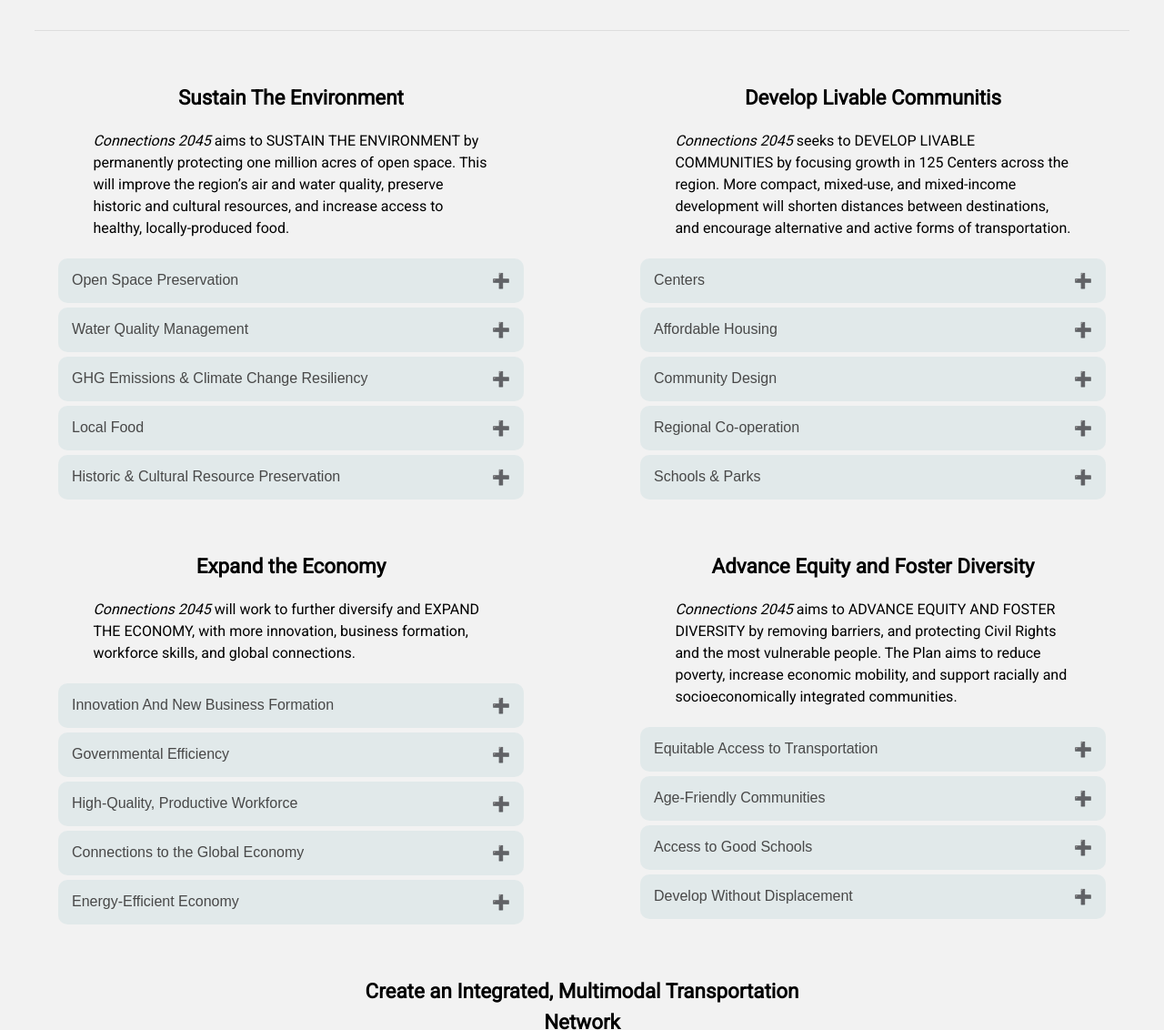
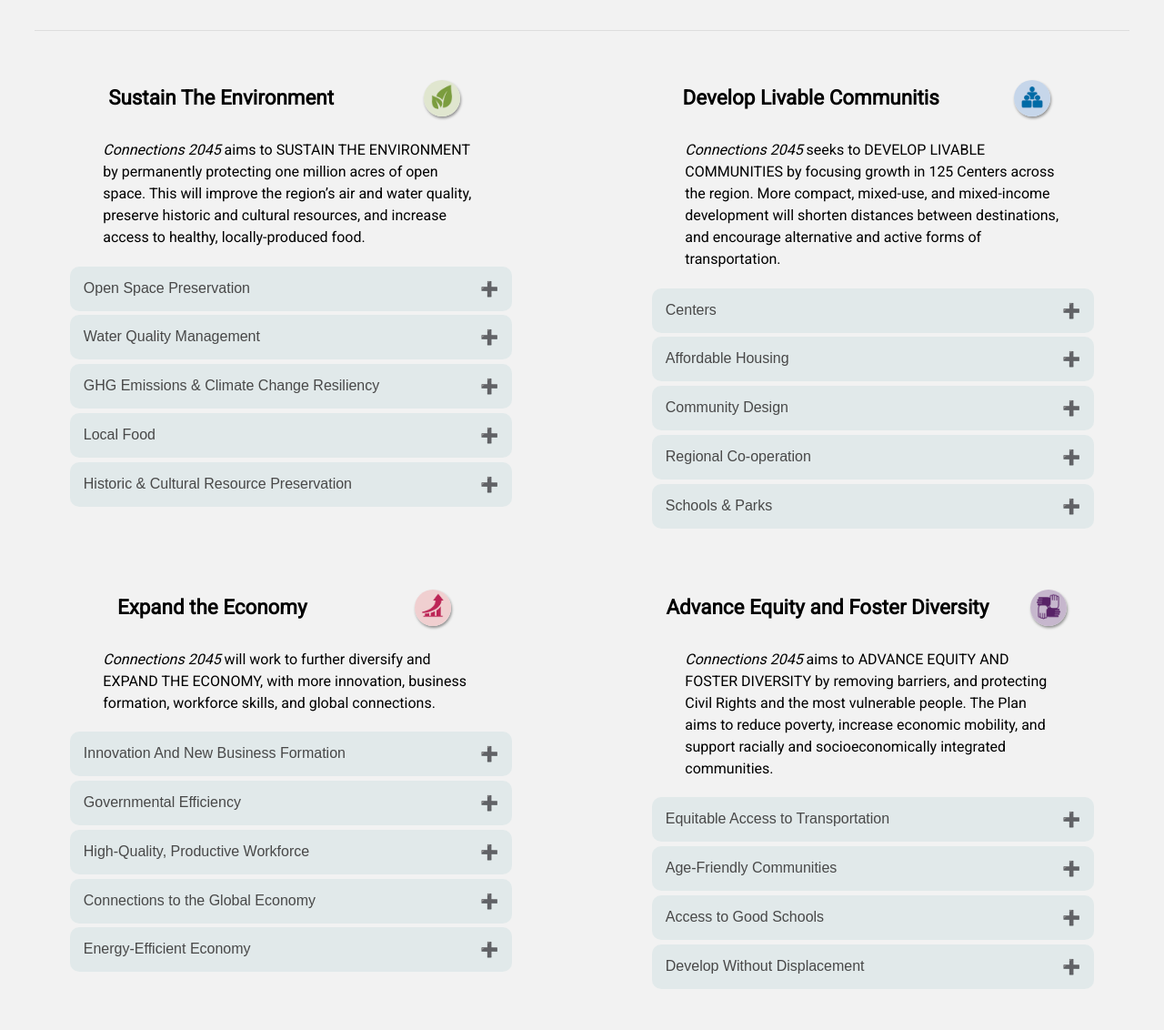
Before and after one commit to dvrpc/MIT, a plain HTML site: page fullToolkit.html in a window 1280 px wide. Shown: the part 336-1468 px from the top of the page at 91% size. Drawn offline with Linux system fonts and the light colour scheme.

Commit message:
add category icons to section headers in fullToolkit

```diff
--- a/css/fullToolkit.css
+++ b/css/fullToolkit.css
@@ -21,6 +21,9 @@
 }
 h2{
     font-size: 1.4em;
+}
+.shadow{
+    box-shadow: 1px 2px 3px rgba(0, 0, 0, 0.4);
 }
 
 /*********** Navbar ***********/
@@ -69,8 +72,20 @@
     justify-content: space-around;
 }
 .toolkit-group{
-    width: 40%;
-    margin-bottom: 3%;
+    width: 44%;
+    margin-bottom: 4%;
+}
+.toolkit-title-wrapper{
+    display: flex;
+    align-items: center;
+    justify-content: space-around;
+    margin-bottom: 2%;
+}
+.icon{
+    height: 40px;
+    width: 40px;
+    border-radius: 50%;
+    margin: 0 3%;
 }
 .toolkit-title{
     text-align: center;
--- a/fullToolkit.html
+++ b/fullToolkit.html
@@ -34,10 +34,12 @@
         <hr />
     </section>
 
-
     <main>
-        <div class="toolkit-group">
-            <h2 class="toolkit-title">Sustain The Environment</h2>
+        <section class="toolkit-group">
+            <div class="toolkit-title-wrapper">
+                <h2 class="toolkit-title">Sustain The Environment</h2>
+                <img src="./img/toolpages/enviro-icon.png" alt="environment icon" class="icon shadow"/>
+            </div>
 
             <p class="toolkit-group-description"><em>Connections 2045</em> aims to SUSTAIN THE ENVIRONMENT by permanently protecting one million acres of open space. This will improve the region’s air and water quality, preserve historic and cultural resources, and increase access to healthy, locally-produced food.</p>
 
@@ -115,10 +117,13 @@
                     </div>
                 </li>
             </ul>
-        </div>
+        </section>
 
-        <div class="toolkit-group">
-            <h2 class="toolkit-title">Develop Livable Communitis</h2>
+        <section class="toolkit-group">
+            <div class="toolkit-title-wrapper">
+                <h2 class="toolkit-title">Develop Livable Communitis</h2>
+                <img src="./img/toolpages/comm-icon.png" alt="community icon" class="icon shadow"/>
+            </div>
 
             <p class="toolkit-group-description"><em>Connections 2045</em> seeks to DEVELOP LIVABLE COMMUNITIES by focusing growth in 125 Centers across the region. More compact, mixed-use, and mixed-income development will shorten distances between destinations, and encourage alternative and active forms of transportation.</p>
 
@@ -204,10 +209,13 @@
                     </div>
                 </li>
             </ul>
-        </div>
+        </section>
 
-        <div class="toolkit-group">
-            <h2 class="toolkit-title">Expand the Economy</h2>
+        <section class="toolkit-group">
+            <div class="toolkit-title-wrapper">
+                <h2 class="toolkit-title">Expand the Economy</h2>
+                <img src="./img/toolpages/econo-icon.png" alt="economy icon" class="icon shadow"/>
+            </div>
 
             <p class="toolkit-group-description"><em>Connections 2045</em> will work to further diversify and EXPAND THE ECONOMY, with more innovation, business formation, workforce skills, and global connections.</p>
 
@@ -280,10 +288,13 @@
                     </div>
                 </li>
             </ul>
-        </div>
+        </section>
 
-        <div class="toolkit-group">
-            <h2 class="toolkit-title">Advance Equity and Foster Diversity</h2>
+        <section class="toolkit-group">
+            <div class="toolkit-title-wrapper">
+                <h2 class="toolkit-title">Advance Equity and Foster Diversity</h2>
+                <img src="./img/toolpages/equity-icon.png" alt="equity icon" class="icon shadow"/>
+            </div>
 
             <p class="toolkit-group-description"><em>Connections 2045</em> aims to ADVANCE EQUITY AND FOSTER DIVERSITY by removing barriers, and protecting Civil Rights and the most vulnerable people. The Plan aims to reduce poverty, increase economic mobility, and support racially and socioeconomically integrated communities.</p>
 
@@ -336,10 +347,13 @@
                     </div>
                 </li>
             </ul>
-        </div>
+        </section>
 
-        <div class="toolkit-group">
-            <h2 class="toolkit-title">Create an Integrated, Multimodal Transportation Network</h2>
+        <section class="toolkit-group">
+            <div class="toolkit-title-wrapper">
+                <h2 class="toolkit-title">Create an Integrated, Multimodal Transportation Network</h2>
+                <img src="./img/toolpages/transpo-icon.png" alt="transportation icon" class="icon shadow" />
+            </div>
 
             <p class="toolkit-group-description"><em>Connections 2045</em> aims to improve mobility choices by CREATING AN INTEGRATED, MULTIMODAL TRANSPORTATION NETWORK that is well-maintained, improves accessibility and security, reduces congestion and auto-dependence, incorporates new services and technologies, and moves the region toward zero roadway deaths.</p>
 
@@ -447,7 +461,7 @@
                     </div>
                 </li>
             </ul>
-        </div>
+        </section>
     </main>
 
     <footer>
```
